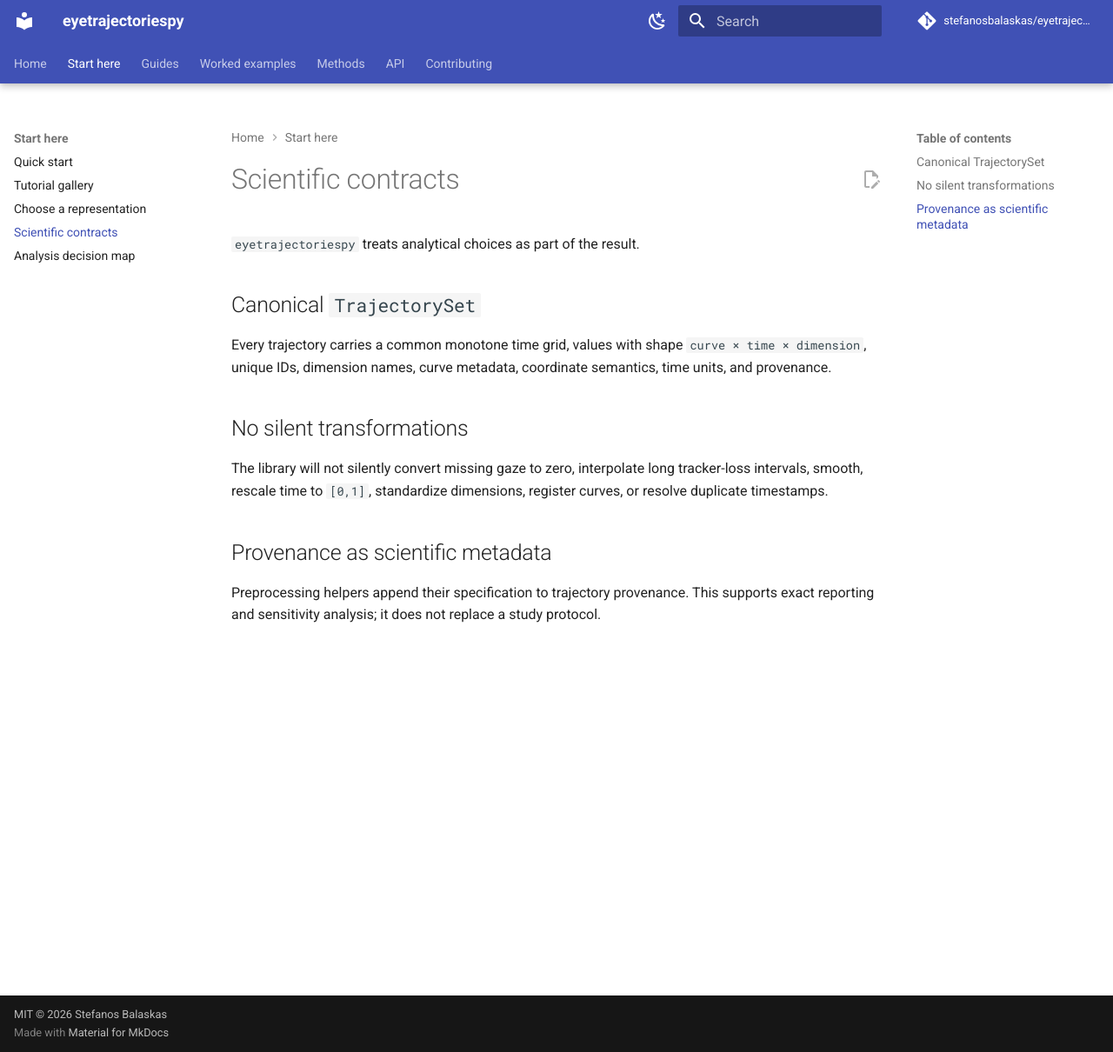
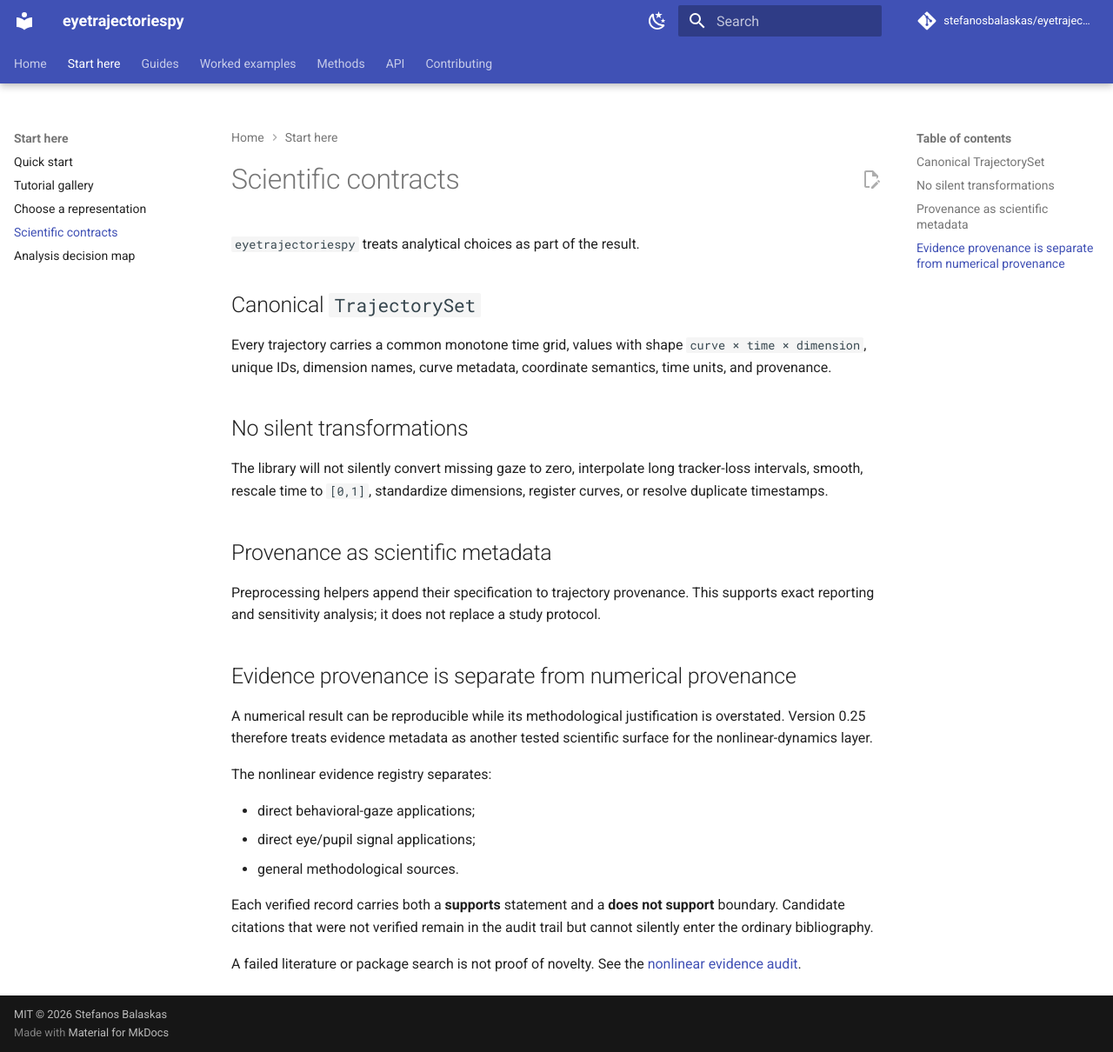
Before and after one commit to stefanosbalaskas/eyetrajectoriespy, an MkDocs documentation site: the page built from docs/concepts/contracts.md, in a window 1280 px wide and 1210 px high. Shown: the whole window at 87% size. Built offline with MkDocs 1.6.1 and Material for MkDocs 9.7.7, drawn with Linux system fonts in a browser that asks for light colours; comment, search, counter and statistics services are not loaded.

Commit message:
Treat evidence metadata as a scientific contract

```diff
--- a/docs/concepts/contracts.md
+++ b/docs/concepts/contracts.md
@@ -13,3 +13,17 @@ The library will not silently convert missing gaze to zero, interpolate long tra
 ## Provenance as scientific metadata
 
 Preprocessing helpers append their specification to trajectory provenance. This supports exact reporting and sensitivity analysis; it does not replace a study protocol.
+
+## Evidence provenance is separate from numerical provenance
+
+A numerical result can be reproducible while its methodological justification is overstated. Version 0.25 therefore treats evidence metadata as another tested scientific surface for the nonlinear-dynamics layer.
+
+The nonlinear evidence registry separates:
+
+- direct behavioral-gaze applications;
+- direct eye/pupil signal applications;
+- general methodological sources.
+
+Each verified record carries both a **supports** statement and a **does not support** boundary. Candidate citations that were not verified remain in the audit trail but cannot silently enter the ordinary bibliography.
+
+A failed literature or package search is not proof of novelty. See the [nonlinear evidence audit](../methods/nonlinear-evidence-audit.md).
```
